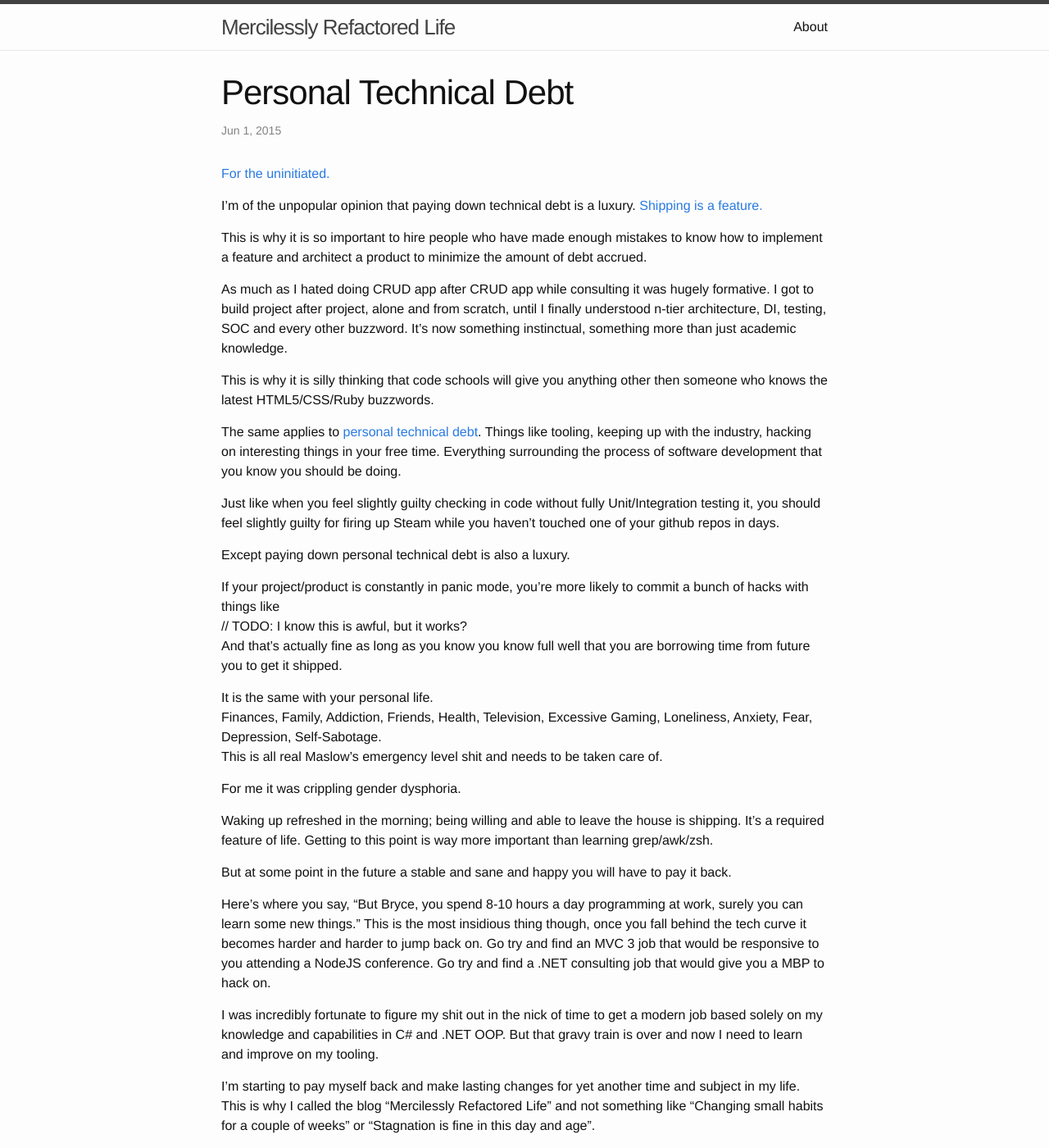
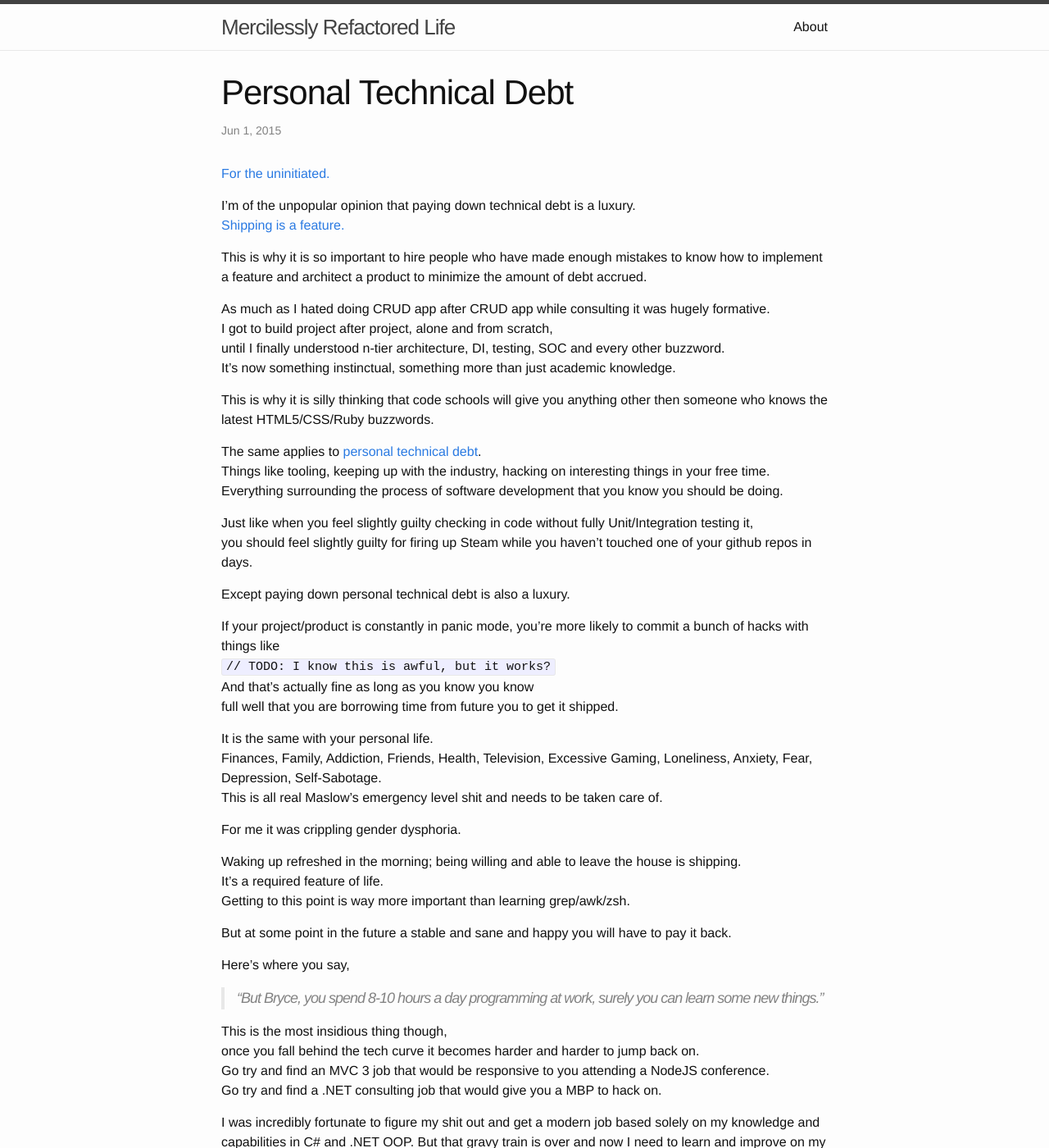
Before and after one commit to brycekbargar/brycekbargar.github.io, a Jekyll site: the page built from _posts/2015-05-31-vim-is-fucking-difficult.markdown, in a window 1280 px wide and 1400 px high. Shown: the whole window at 82% size. Built offline with Jekyll 4.4.1, drawn with Linux system fonts in a browser that asks for light colours; some of the changed text lies outside the part shown.

Commit message:
Format another page...

```diff
--- a/_posts/2015-05-31-vim-is-fucking-difficult.markdown
+++ b/_posts/2015-05-31-vim-is-fucking-difficult.markdown
@@ -43,17 +38,34 @@ This is all real Maslow's emergency level shit and needs to be taken care of.
 
 For me it was crippling gender dysphoria.
 
-Waking up refreshed in the morning; being willing and able to leave the house is shipping. It's a required feature of life. Getting to this point is way more important than learning grep/awk/zsh.
+Waking up refreshed in the morning; being willing and able to leave the house is shipping.
+It's a required feature of life.
+Getting to this point is way more important than learning grep/awk/zsh.
 
 But at some point in the future a stable and sane and happy you will have to pay it back.
 
-Here's where you say, "But Bryce, you spend 8-10 hours a day programming at work, surely you can learn some new things." This is the most insidious thing though, once you fall behind the tech curve it becomes harder and harder to jump back on. Go try and find an MVC 3 job that would be responsive to you attending a NodeJS conference. Go try and find a .NET consulting job that would give you a MBP to hack on.
+Here's where you say,
 
-I was incredibly fortunate to figure my shit out in the nick of time to get a modern job based solely on my knowledge and capabilities in C\# and .NET OOP. But that gravy train is over and now I need to learn and improve on my tooling.
+> "But Bryce, you spend 8-10 hours a day programming at work, surely you can learn some new things."
 
-I'm starting to pay myself back and make lasting changes for yet another time and subject in my life. This is why I called the blog "Mercilessly Refactored Life" and not something like "Changing small habits for a couple of weeks" or "Stagnation is fine in this day and age".
+This is the most insidious thing though,
+once you fall behind the tech curve it becomes harder and harder to jump back on.
+Go try and find an MVC 3 job that would be responsive to you attending a NodeJS conference.
+Go try and find a .NET consulting job that would give you a MBP to hack on.
 
-Unrelated, right now I'm working through [Vim Adventures][3]. Over the next couple of weeks I'm going to be putting together a walkthrough for it since I was really surprised one didn't exist and sometimes it's frustrating that the game part gets in the way of actually learning vim...
+I was incredibly fortunate to figure my shit out and get a modern job based solely on my knowledge and capabilities in C# and .NET OOP.
+But that gravy train is over and now I need to learn and improve on my tooling.
+
+I'm starting to pay myself back and make lasting changes for yet another time and subject in my life.
+This is why I called the blog
+"**Mercilessly Refactored Life**" and not something like
+"*Changing small habits for a couple of weeks*" or
+"*Stagnation is fine in this day and age*".
+
+Unrelated, right now I'm working through [Vim Adventures][3].
+Over the next couple of weeks I'm going to be putting together a walkthrough for it
+since I was really surprised one didn't exist
+and sometimes it's frustrating that the game part gets in the way of actually learning vim...
 
 
 [0]: http://blog.codinghorror.com/paying-down-your-technical-debt/
```
Also changed, not shown: other parts of _posts/2015-05-31-vim-is-fucking-difficult.markdown (+14 -19 lines).
